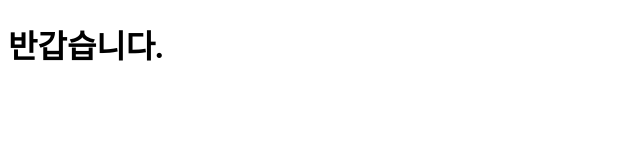
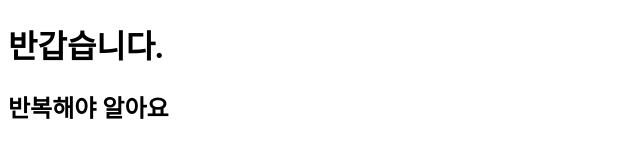
Before and after one commit to gayeongogo/firstgithub, a plain HTML site: page index.html in a window 1280 px wide. Shown: the whole page, without its empty margins (0-640 px from the left). Drawn offline with Linux system fonts and the light colour scheme.

Commit message:
h2 추가

```diff
--- a/index.html
+++ b/index.html
@@ -8,5 +8,6 @@
 </head>
 <body>
     <h1>반갑습니다.</h1>
+    <h2>반복해야 알아요</h2>
 </body>
 </html>
```
